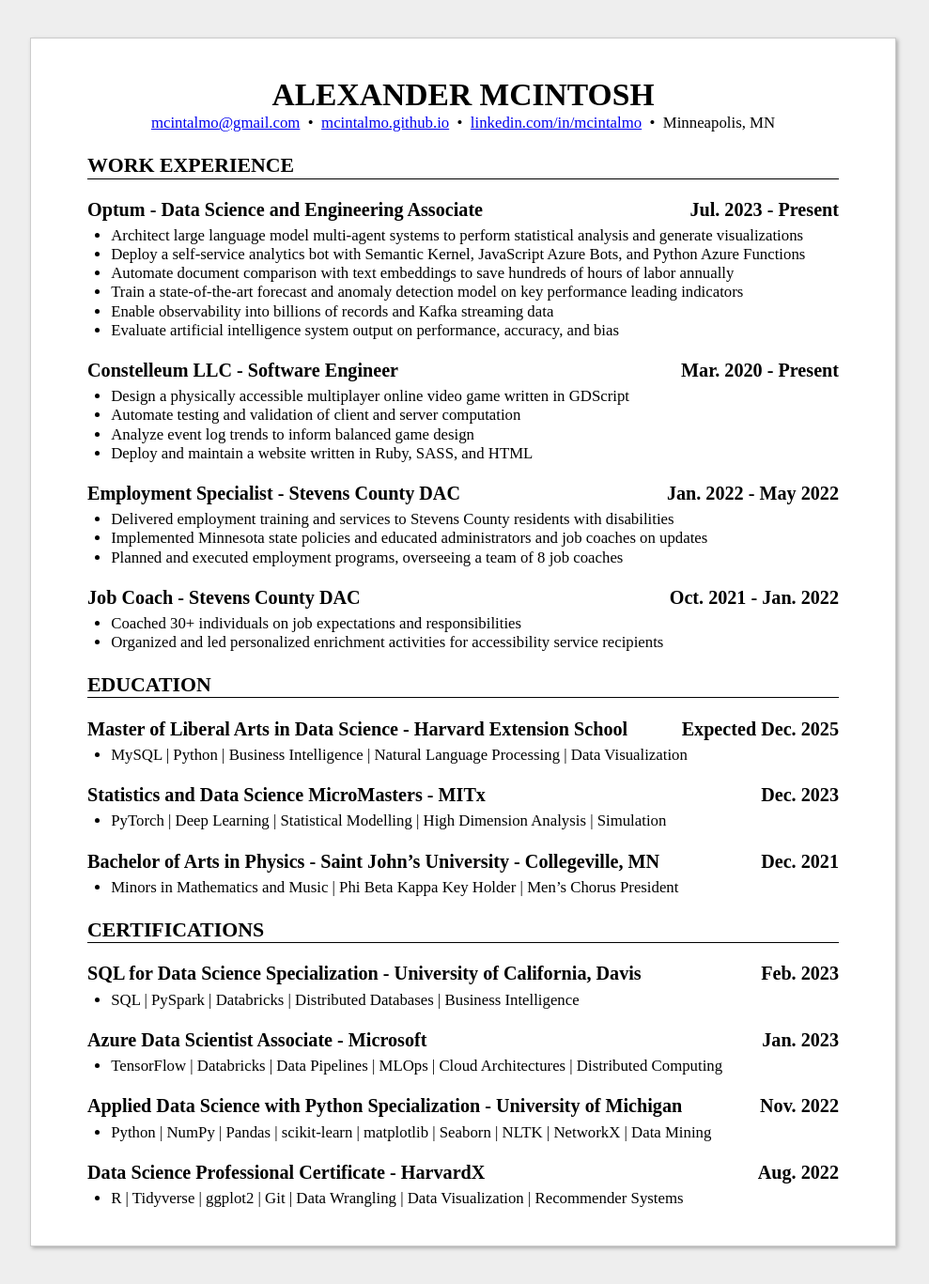
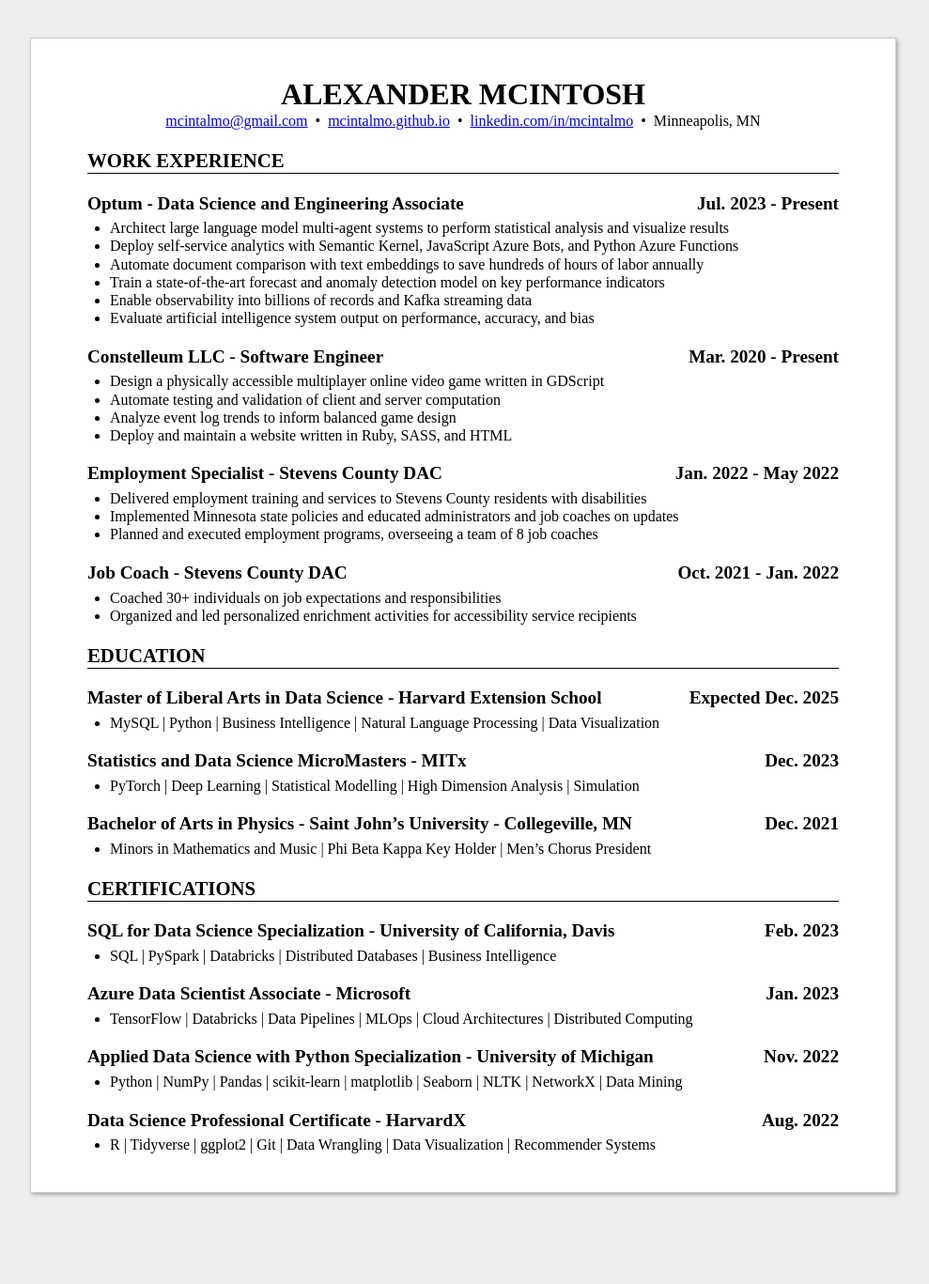
Before and after one commit to mcintalmo/mcintalmo.github.io, a Jekyll site: the page built from resume.md, in a window 1280 px wide. Shown: the whole page at 94% size, without its empty margins (147-1136 px from the left). Built offline with Jekyll 4.4.1, drawn with Linux system fonts in a browser that asks for light colours; after the commit the page ends 1310 px from its top, so only the background shows below that.

Commit message:
Fix Resume spacing

```diff
--- a/assets/css/resume.css
+++ b/assets/css/resume.css
@@ -1,7 +1,7 @@
 body {
     color: #000000;
     background: #EEEEEE;
-    font: 1.05em "Times New Roman";
+    font: 1em "Times New Roman";
     line-height: 1.2;
     margin: 40px 0;
 }
--- a/resume.md
+++ b/resume.md
@@ -20,13 +20,13 @@
 ### Optum - Data Science and Engineering Associate <span>Jul. 2023 - Present</span>
 
 - Architect large language model multi-agent systems
-  to perform statistical analysis and generate visualizations
-- Deploy a self-service analytics bot
+  to perform statistical analysis and visualize results
+- Deploy self-service analytics
   with Semantic Kernel, JavaScript Azure Bots, and Python Azure Functions
 - Automate document comparison with text embeddings
   to save hundreds of hours of labor annually
 - Train a state-of-the-art forecast and anomaly detection model
-  on key performance leading indicators
+  on key performance indicators
 - Enable observability into billions of records
   and Kafka streaming data
 - Evaluate artificial intelligence system output
```
